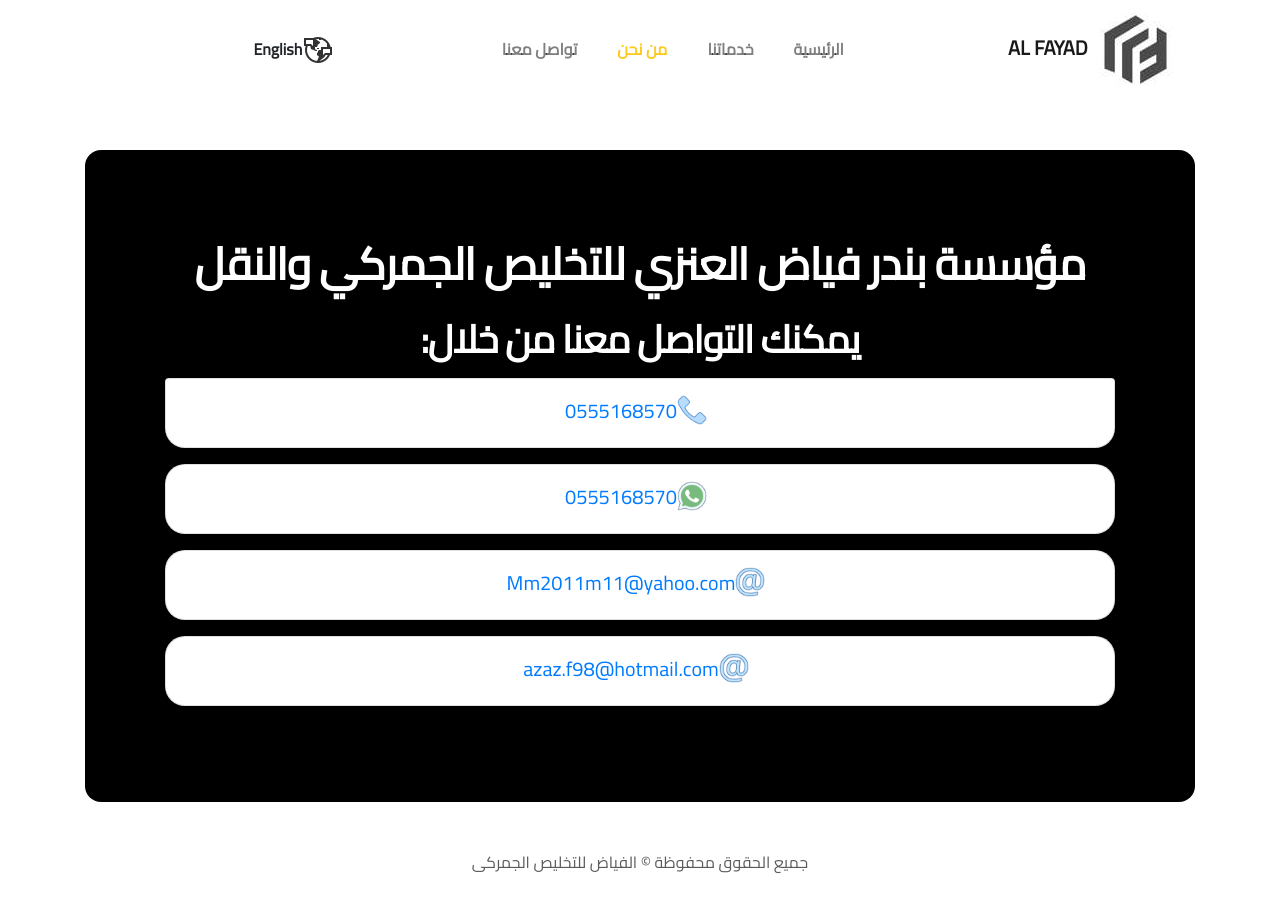
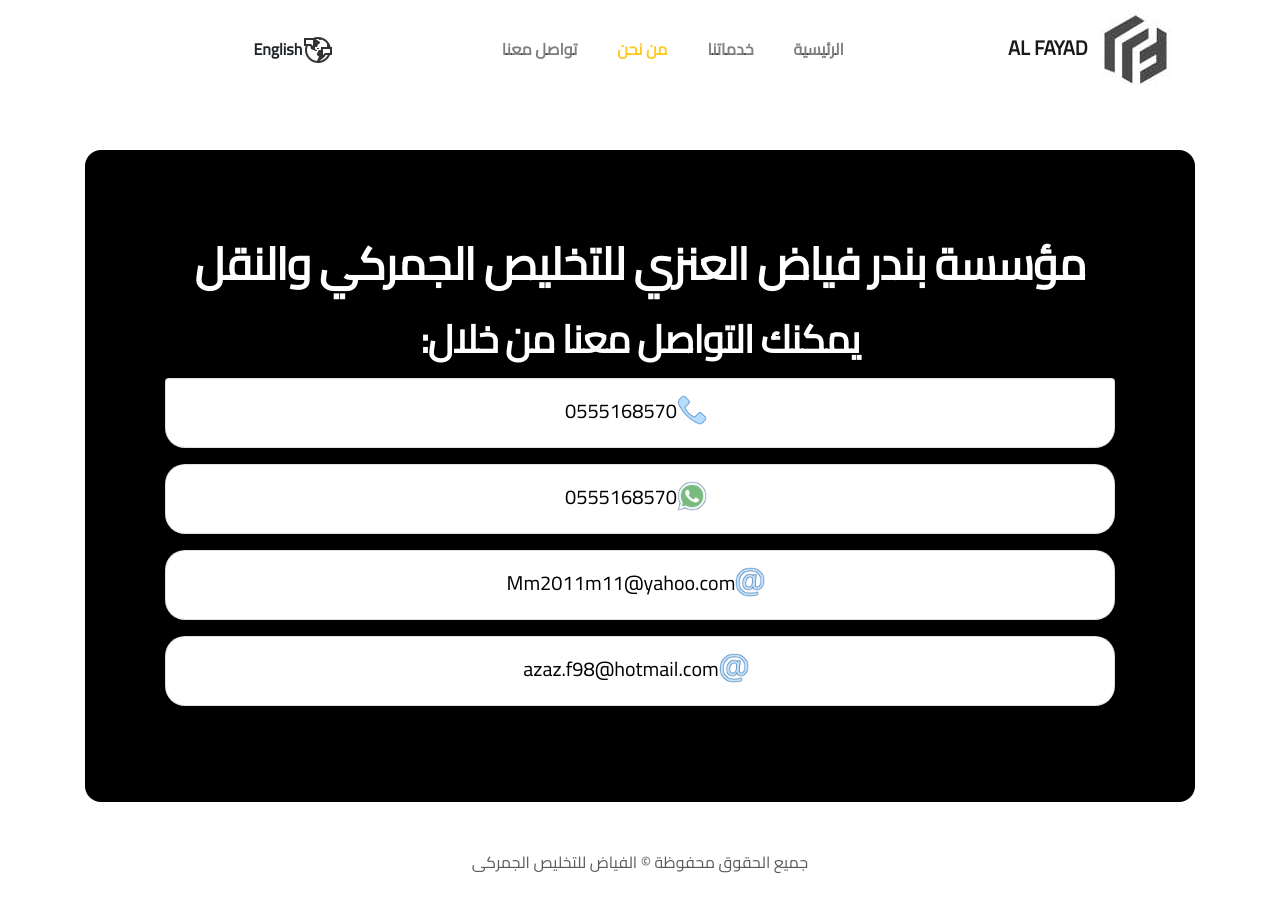
Before and after one commit to ehabcoder/test, a plain HTML site: page about.html in a window 1280 px wide. Drawn offline with Linux system fonts and the light colour scheme; files whose address does not match are found by name.

Commit message:
Add files via upload
change the about list items styles

```diff
--- a/about.html
+++ b/about.html
@@ -71,10 +71,10 @@
             </h2>
 
             <ul class="list-group extra-list">
-                <li class="list-group-item"><a href="tel:0555168570"><img src="images/icons/phone.png" alt="phone icon"/><span>0555168570</span></a></li>
-                <li class="list-group-item"><a href="https://wa.me/055516857"><img src="images/icons/whatsapp.png" alt="whatsapp icon"/><span>0555168570</span></a></li>
-                <li class="list-group-item"><a href='mailto:Mm2011m11@yahoo.com' onclick='window.location=another.html'><img src="images/icons/email.png" alt="gmail icon"/><span>Mm2011m11@yahoo.com</span></a></li>
-                <li class="list-group-item"><a href='mailto:azaz.f98@hotmail.com' onclick='window.location=another.html'><img src="images/icons/email.png" alt="gmail icon"/><span>azaz.f98@hotmail.com</span></li>
+                <li class="list-group-item list-added"><a href="tel:0555168570"><img src="images/icons/phone.png" alt="phone icon"/><span>0555168570</span></a></li>
+                <li class="list-group-item list-added"><a href="https://wa.me/055516857"><img src="images/icons/whatsapp.png" alt="whatsapp icon"/><span>0555168570</span></a></li>
+                <li class="list-group-item list-added"><a href='mailto:Mm2011m11@yahoo.com' onclick='window.location=another.html'><img src="images/icons/email.png" alt="gmail icon"/><span>Mm2011m11@yahoo.com</span></a></li>
+                <li class="list-group-item list-added"><a href='mailto:azaz.f98@hotmail.com' onclick='window.location=another.html'><img src="images/icons/email.png" alt="gmail icon"/><span>azaz.f98@hotmail.com</span></li>
             </ul>
         </div>
     </div>
```
